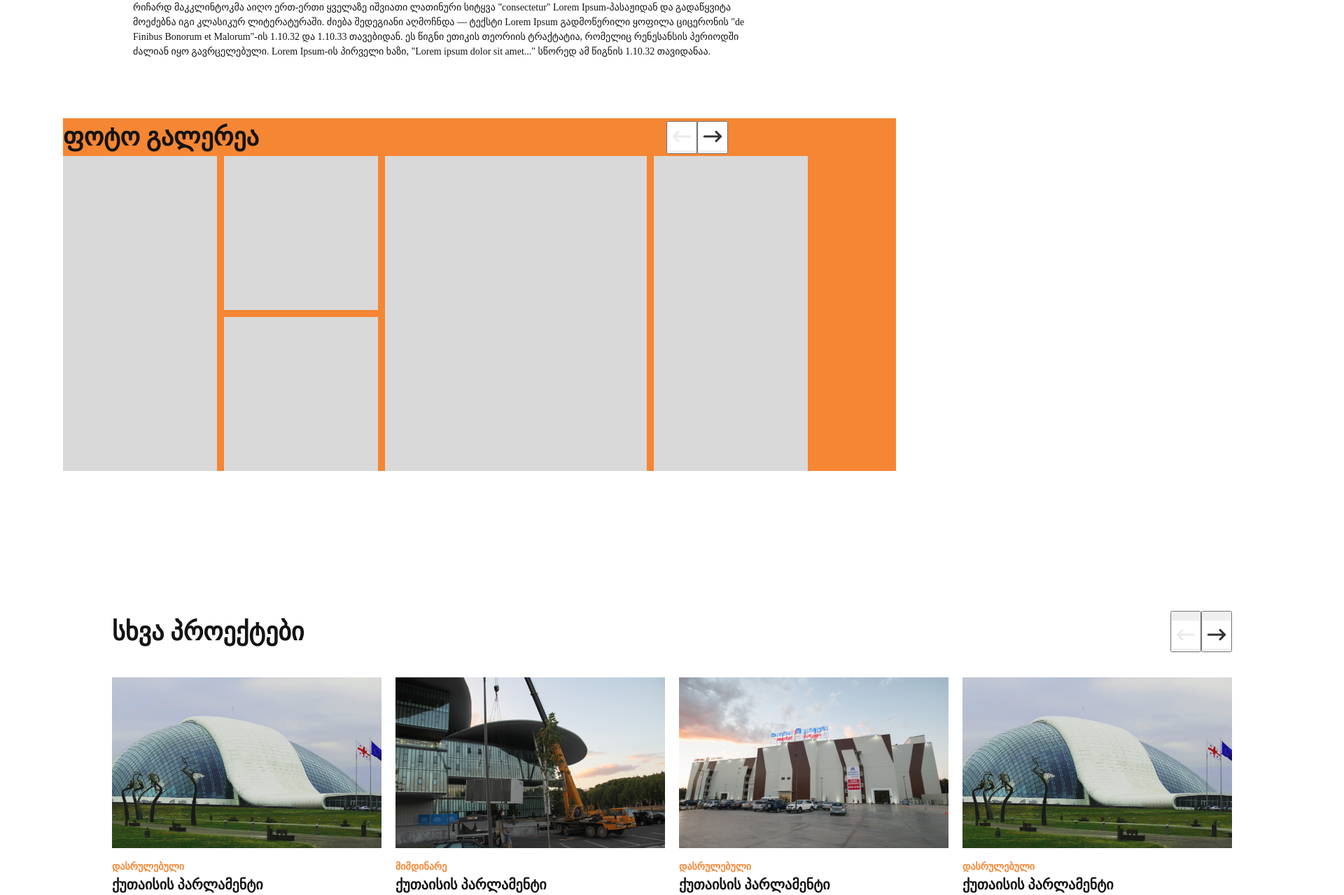
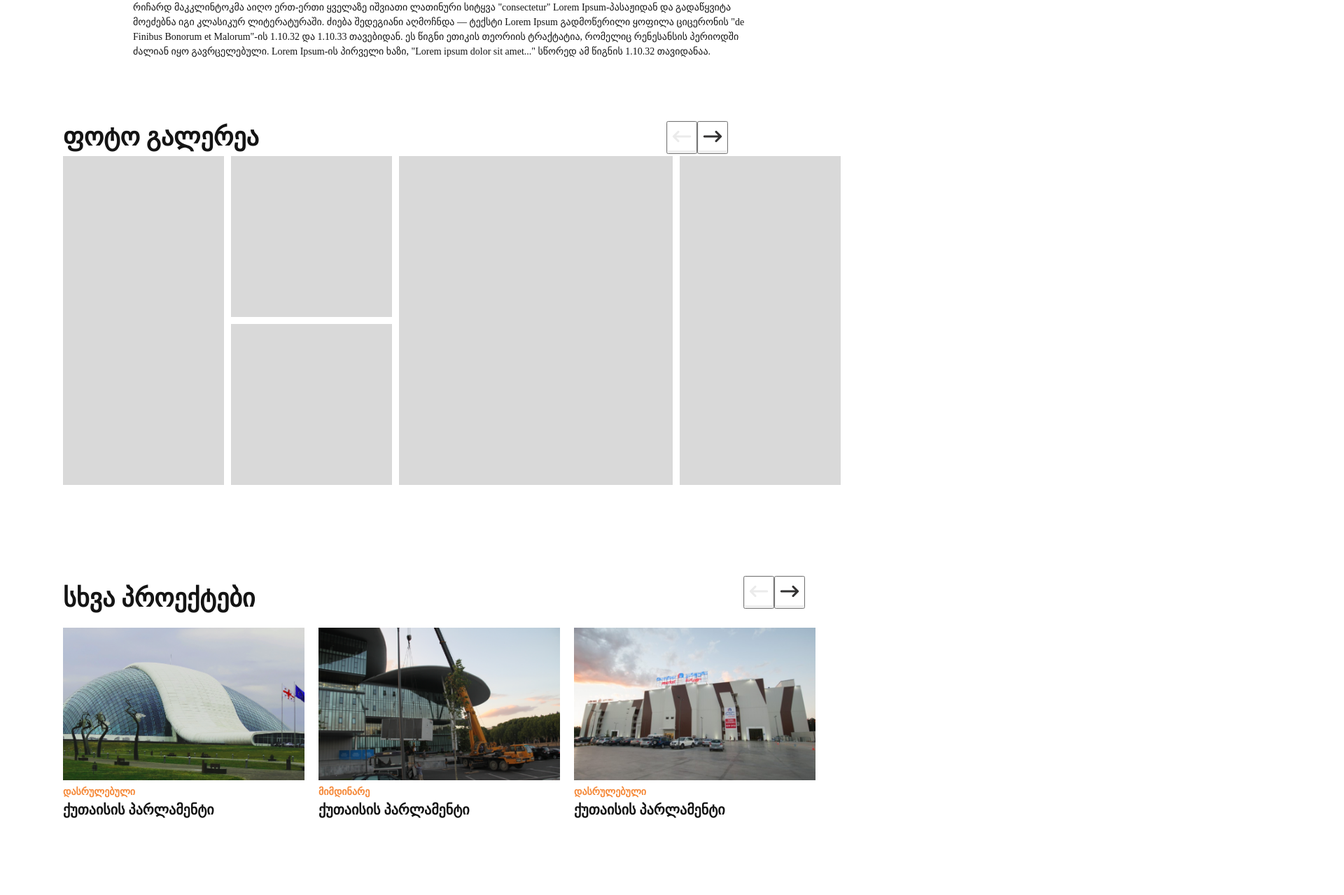
Before and after one commit to aberikashvili/casa-calda-react, a React (Vite) app: page / in a window 1280 px wide. Shown: the part 1237-2516 px from the top of the page at 70% size, 1920 px wide, since content can reach past the window. After the commit the page ends 2409 px from the top, so only its background shows below. Built offline with nearby package versions, Linux system fonts and the light colour scheme.

Commit message:
projectsdetails page modified

```diff
--- a/src/pages/ProjectsDetails/ProjectsDetails.scss
+++ b/src/pages/ProjectsDetails/ProjectsDetails.scss
@@ -11,7 +11,27 @@ main{
   @media screen and (min-width: 768px) {
     margin-top: 32px;
   }
+  .projectdetails-h{
+
+    @media screen and (min-width: 768px) {
+      margin-left: 60px;
+    }
+    @media screen and (min-width: 992px) {
+      margin-left: 80px;
+    }
+    @media screen and (min-width: 1200px) {
+      margin-left: 90px;
+    }
+    @media screen and (min-width: 1400px) {
+      margin-left: 100px;
+    }
+    @media screen and (min-width: 2020px) {
+      margin-left: 160px;
+    }
+
+  }
   h1{
+    width:100%;
     margin-left:16px;
     color: var(--Black, #141414);
     font-family: Avenir Next Georgian;
@@ -20,13 +40,12 @@ main{
     font-weight: 700;
     line-height: 150%;
     @media screen and (min-width: 768px) {
-      width: 1060px;
       height: 96px;
-      margin-left: 160px;
       font-size: 64px;
     }
   }
   h2{
+    width: 100%;
     margin-left: 16px;
     margin-top: 8px;
     color: var(--Orange, #F58634);
@@ -36,9 +55,7 @@ main{
     font-weight: 700;
     line-height: 150%;
     @media screen and (min-width: 768px) {
-      width: 163px;
       height: 27px;
-      margin-left: 160px;
       margin-top: 16px;
       font-size: 18px;
     }
@@ -230,7 +247,7 @@ main{
     margin-top: 180px;
     margin-left: 60px;
     width: auto;
-    background-color: #F58634;
+    // background-color: #F58634;
   }
   @media screen and (min-width: 992px) {
     margin-left: 80px;
@@ -268,6 +285,15 @@ main{
 
     @media screen and (min-width: 768px) {
       width: 650px;
+    }
+    @media screen and (min-width: 850px) {
+      width: 730px;
+    }
+    @media screen and (min-width: 950px) {
+      width: 770px;
+    }
+    @media screen and (min-width: 1050px) {
+      width: 1000px;
     }
     @media screen and (min-width: 992px) {
       width: 800px;
@@ -314,32 +340,72 @@ main{
       gap: 10px;
       margin: auto;
     }
+    @media screen and (min-width: 850px) {
+      grid-template-columns: 160px 160px 272px 160px;
+      grid-template-rows:160px 160px ;
+    }
+    @media screen and (min-width: 950px) {
+      grid-template-columns: 170px 170px 289px 170px;
+      grid-template-rows:170px 170px ;
+    }
     @media screen and (min-width: 992px) {
       grid-template-columns: 180px 180px 306px 180px;
       grid-template-rows:180px 180px ;
+    }
+    @media screen and (min-width: 1050px) {
+      grid-template-columns: 190px 190px 323px 190px;
+      grid-template-rows:190px 190px ;
+    }
+    @media screen and (min-width: 1130px) {
+      grid-template-columns: 200px 200px 340px 200px;
+      grid-template-rows:200px 200px ;
     }
     @media screen and (min-width: 1200px) {
       grid-template-columns: 220px 220px 374px 220px;
       grid-template-rows:220px 220px ;
     }
+    @media screen and (min-width: 1280px) {
+      grid-template-columns: 230px 230px 391px 230px;
+      grid-template-rows:230px 230px ;
+    }
+    @media screen and (min-width: 1320px) {
+      grid-template-columns: 240px 240px 408px 240px;
+      grid-template-rows:240px 240px ;
+    }
     @media screen and (min-width: 1400px) {
       grid-template-columns: 250px 250px 425px 250px;
       grid-template-rows:250px 250px ;
     }
+    @media screen and (min-width: 1450px) {
+      grid-template-columns: 260px 260px 442px 260px;
+      grid-template-rows:260px 260px ;
+    }
+    @media screen and (min-width: 1520px) {
+      grid-template-columns: 280px 280px 476px 280px;
+      grid-template-rows:280px 280px ;
+    }
+    @media screen and (min-width: 1600px) {
+      grid-template-columns: 300px 300px 510px 300px;
+      grid-template-rows:300px 300px ;
+    }
+    @media screen and (min-width: 1700px) {
+      grid-template-columns: 320px 320px 544px 320px;
+      grid-template-rows:320px 320px ;
+    }
+    @media screen and (min-width: 1800px) {
+      grid-template-columns: 340px 340px 578px 340px;
+      grid-template-rows:340px 340px ;
+    }
+    @media screen and (min-width: 1900px) {
+      grid-template-columns: 360px 360px 612px 360px;
+      grid-template-rows:360px 360px ;
+    }
     @media screen and (min-width: 2020px) {
       grid-template-columns: 385px 385px 655px 385px;
       grid-template-rows:385px 385px ;
+      margin-top:24px;
     }
-    @media screen and (min-width: 7068px) {
-      display: grid;
-  grid-template-columns: 385px 385px 655px 385px;
-  grid-template-rows: 385px 385px ;
-  margin-top:24px;
-  width: 2000;
-  height: 2000;
-  gap: 10px;
-  margin-left: 0;
-}
+
 .item{
   background-color:
   #D9D9D9;
@@ -369,30 +435,95 @@ main{
   margin-top: 70px;
   margin-left: 16px;
   @media screen and (min-width: 768px) {
+    margin-top: 80px;
+    margin-left: 60px;
+    width: 700px;
+
+  }
+  @media screen and (min-width: 850px) {
+
+    width: 765px;
+  }
+  @media screen and (min-width: 950px) {
+    margin-top: 90px;
+    width: 785px;
+  }
+  @media screen and (min-width: 992px) {
+    margin-top: 90px;
+    margin-left: 80px;
+    width: 800px;
+  }
+  @media screen and (min-width: 1200px) {
+    margin-top: 120px;
+    margin-left: 90px;
+    width: 1080px;
+
+  }
+  @media screen and (min-width: 1400px) {
+    margin-top: 140px;
+    margin-left: 100px;
+    width: 1290px;
+
+  }
+  @media screen and (min-width: 2020px) {
     margin-top: 200px;
     margin-left: 160px;
-    width:1610px;
-  }.otherprojects-h1{
+    width: 1610px;
+  }
+
+  .otherprojects-h1{
     display: flex;
     align-items: center;
     justify-content:space-between;
     padding-right: 550px;
-    width: 2150px;
+    // width: 2150px;
+    @media screen and (min-width: 768px) {
+      width: 710px;
+      padding-right: 30px;
+
+    }
+    @media screen and (min-width: 850px) {
+      width: 770px;
+      padding-right: 30px;
+    }
+    @media screen and (min-width: 950px) {
+      width: 790px;
+      padding-right: 30px;
+    }
+    @media screen and (min-width: 992px) {
+      width: 810px;
+      padding-right: 30px;
+    }
+    @media screen and (min-width: 1200px) {
+      width: 1090px;
+      padding-right: 30px;
+    }
+    @media screen and (min-width: 1400px) {
+      width:1290px;
+      padding-right: 30px;
+    }
+    @media screen and (min-width: 2020px) {
+      width: 1610px;
+      padding-right: 30px;
+    }
     .arrow{
+      all: unset;
       width: 40px;
       height: 40px;
+
     }
   }
   .arrows{
     display: none;
     @media screen and (min-width: 768px) {
       display: flex;
+      margin-top: 10px;
 
     }}
   .slider-containers{
     overflow-x: scroll;
     @media screen and (min-width: 768px) {
-      margin-top: 24px;
+      margin-top: 15px;
       display: flex;
       scroll-behavior: smooth;
       gap: 20px;
@@ -409,7 +540,7 @@ main{
     line-height: 150%;
     @media screen and (min-width: 768px) {
       width: 328px;
-      height: 54px;
+      // height: 54px;
       font-size: 36px;
     }
   }
@@ -419,6 +550,36 @@ main{
     margin-top: 12px;
     flex-shrink: 0;
     @media screen and (min-width: 768px) {
+      width: 335px;
+      height: 218px;
+
+    }
+    @media screen and (min-width: 850px) {
+      width: 365px;
+      height: 218px;
+
+    }
+    @media screen and (min-width: 950px) {
+      width: 375px;
+      height: 218px;
+
+    }
+    @media screen and (min-width: 992px) {
+      width:385px;
+      height: 218px;
+
+
+    }
+    @media screen and (min-width: 1200px) {
+      width:345px;
+      height: 218px;
+    }
+    @media screen and (min-width: 1400px) {
+      width:304px;
+      height: 218px;
+    }
+
+    @media screen and (min-width: 2020px) {
       width: 385px;
       height: 244px;
     }
@@ -426,7 +587,7 @@ main{
   .title{
     width: 119px;
     height: 21px;
-    margin-top: 12px;
+    margin-top: 2px;
     color: var(--Orange, #F58634);
     font-family: Avenir Next Georgian;
     font-size: 14px;
@@ -434,12 +595,12 @@ main{
     font-weight: 700;
     line-height: 150%;
     @media screen and (min-width: 768px) {
-      width: 385px;
+      width: 185px;
       height: 21px;
     }
   }
   .subtitle{
-    width: 204px;
+    width: 184px;
     height: 24px;
     color: var(--Black, #141414);
     font-family: Avenir Next Georgian;
@@ -448,7 +609,7 @@ main{
     font-weight: 700;
     line-height: 150%;
     @media screen and (min-width: 768px) {
-      width: 255px;
+      width: 245px;
       height: 30px;
       font-size: 20px;
 
--- a/src/pages/ProjectsDetails/ProjectsDetails.tsx
+++ b/src/pages/ProjectsDetails/ProjectsDetails.tsx
@@ -69,8 +69,10 @@ const handleScroll = (scrollOffset:number) => {
      <main >
 
       <section className="project-details">
+        <div className="projectdetails-h">
         <h1 >ახალციხე სმარტი</h1>
         <h2>დასრულებულია</h2>
+        </div>
         <div className="image-div">
         <img src={Image} alt="SmartImage" className="Smart" />
 
```
